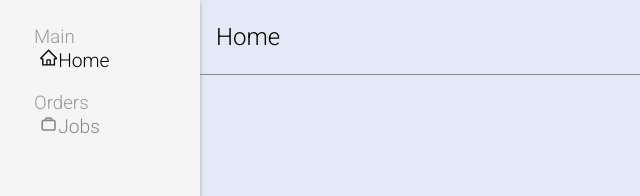
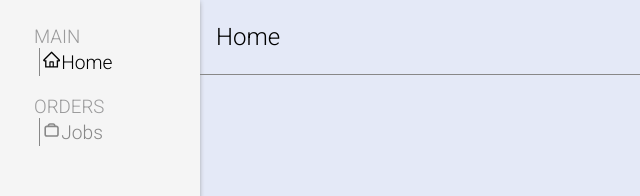
Before and after one commit to ehubbartt/gets, a React (Create React App) app in the folder frontend/: page / in a window 1280 px wide. Shown: the top 196 px of the page, without its empty margins (0-640 px from the left). Built offline with nearby package versions, Linux system fonts and the light colour scheme.

Commit message:
added some styling on the navbar

```diff
--- a/frontend/src/data.js
+++ b/frontend/src/data.js
@@ -9,7 +9,7 @@ export const job = {};
 export const navData = [
   {
     sectionid: 1,
-    section: "Main",
+    section: "MAIN",
     links: [
       {
         id: 11,
@@ -23,7 +23,7 @@ export const navData = [
   },
   {
     sectionid: 2,
-    section: "Orders",
+    section: "ORDERS",
     links: [
       {
         id: 21,
--- a/frontend/src/index.css
+++ b/frontend/src/index.css
@@ -72,6 +72,8 @@ code {
   list-style-type: none;
   flex-direction: column;
   margin-left: 5px;
+  border-left: 1px solid #888;
+  padding: 2px;
 }
 .nav-links a {
   font-size: 1.2rem;
```
